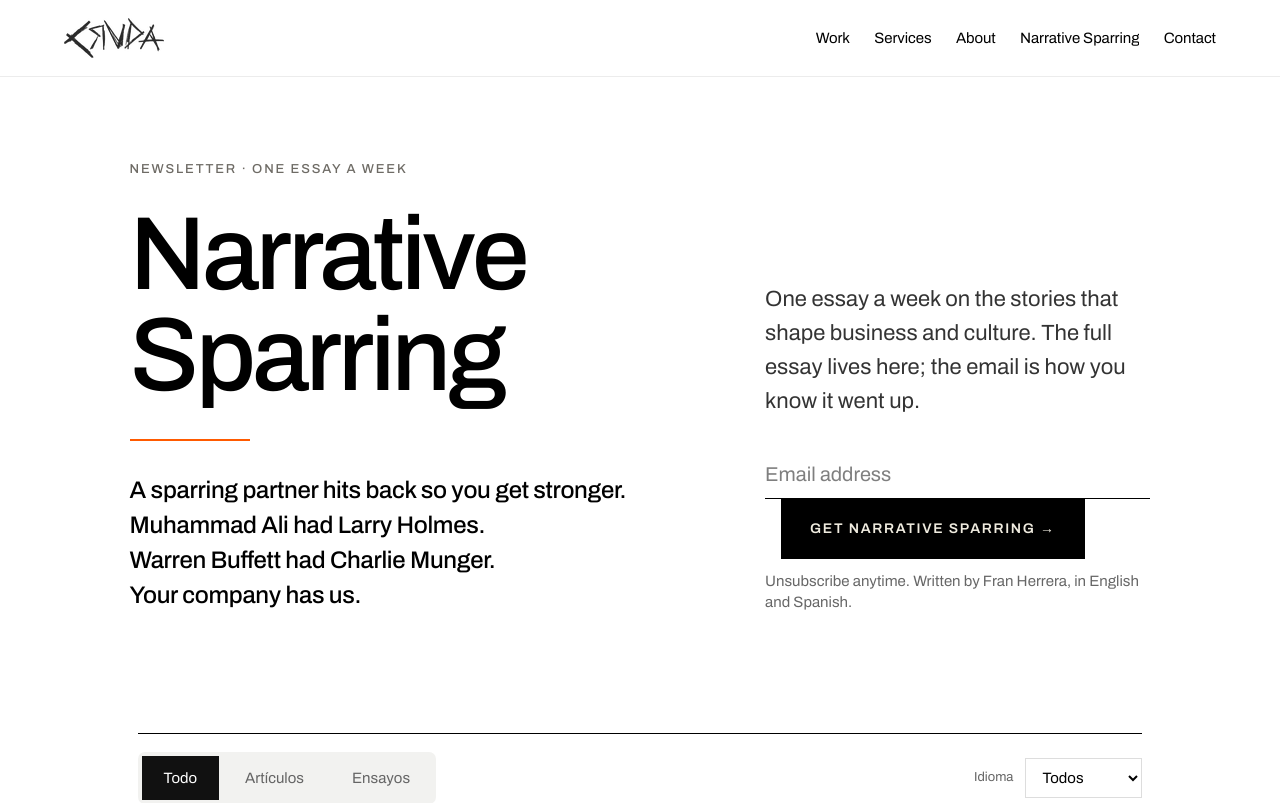
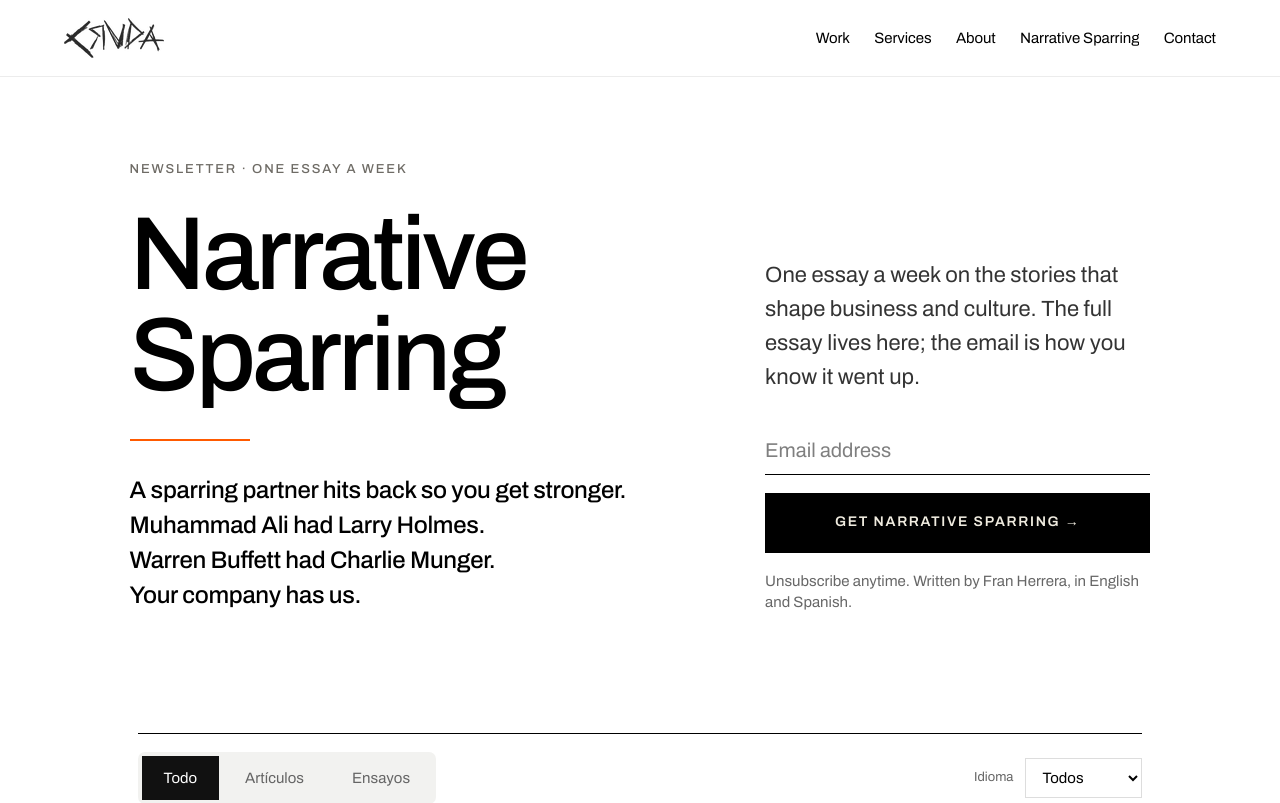
Before and after one commit to FranHerrera23/cruda-story-craft, a Next.js app: page /thinking in a window 1280 px wide. Shown: the top 803 px of the page. Built offline with nearby package versions, Linux system fonts and the light colour scheme.

Commit message:
Separate newsletter input, button and helper with consistent spacing

```diff
--- a/src/components/newsletter-cta.css
+++ b/src/components/newsletter-cta.css
@@ -195,3 +195,10 @@
   .ncta--thin { flex-direction: column; align-items: stretch; }
   .ncta--thin .ncta__btn { margin-left: 0; margin-top: 20px; width: 100%; }
 }
+
+/* Thin form: each control owns its row; avoid the button wrapping against the input. */
+.ncta--thin{display:flex;flex-direction:column;align-items:stretch;gap:18px;width:100%;min-width:0}
+.ncta--thin .ncta__input{flex:none;width:100%;min-height:48px}
+.ncta--thin .ncta__btn{width:100%;height:auto;min-height:60px;margin:0;padding:18px 24px;white-space:normal;text-align:center;line-height:1.45}
+.ncta--thin .ncta__helper,.ncta--thin .ncta__msg{flex-basis:auto;margin:0;width:100%;min-width:0;overflow-wrap:anywhere}
+.ncta--thin .ncta__input:focus-visible{outline:2px solid var(--focus,#ffd200);outline-offset:4px}
```
